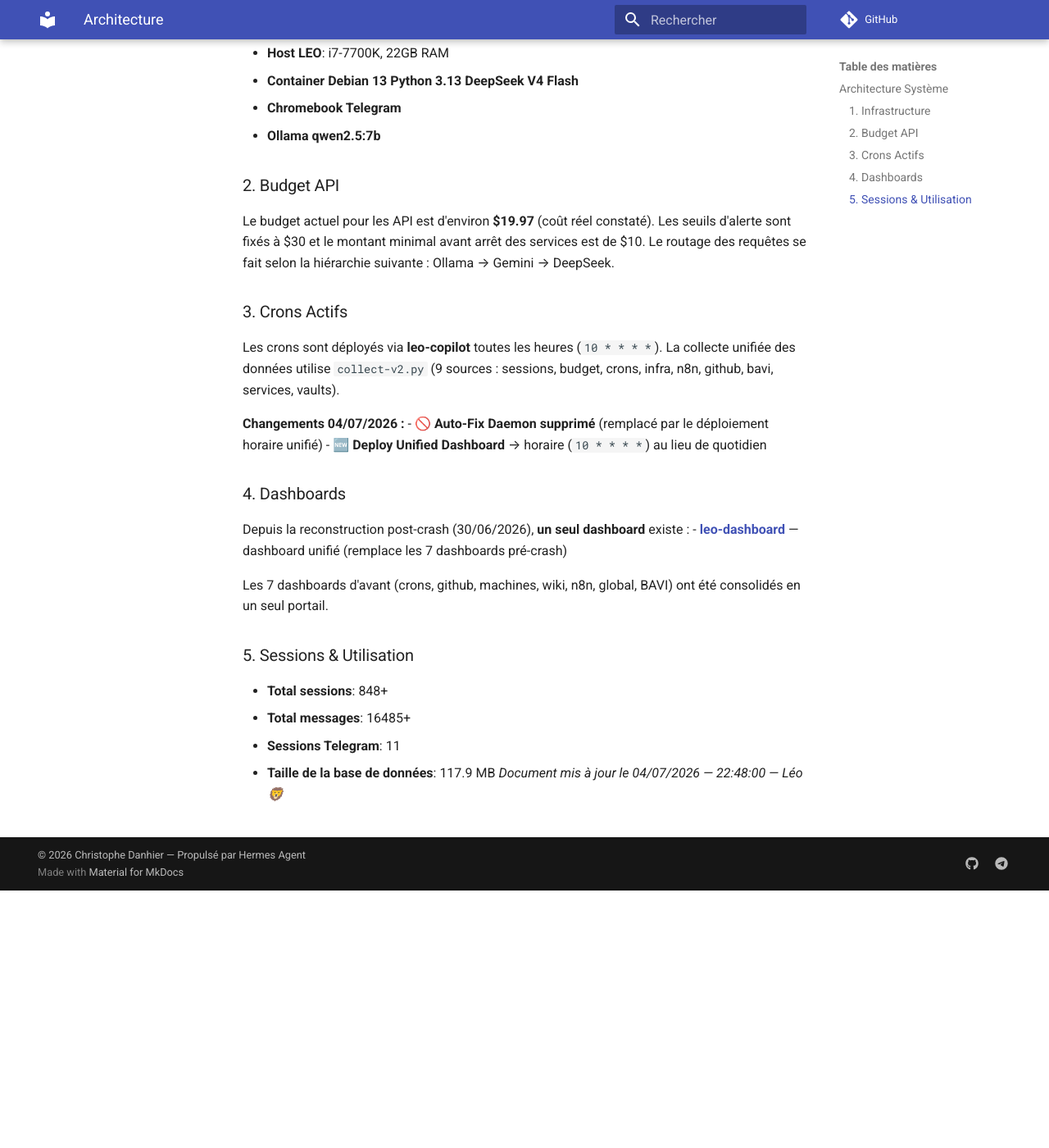
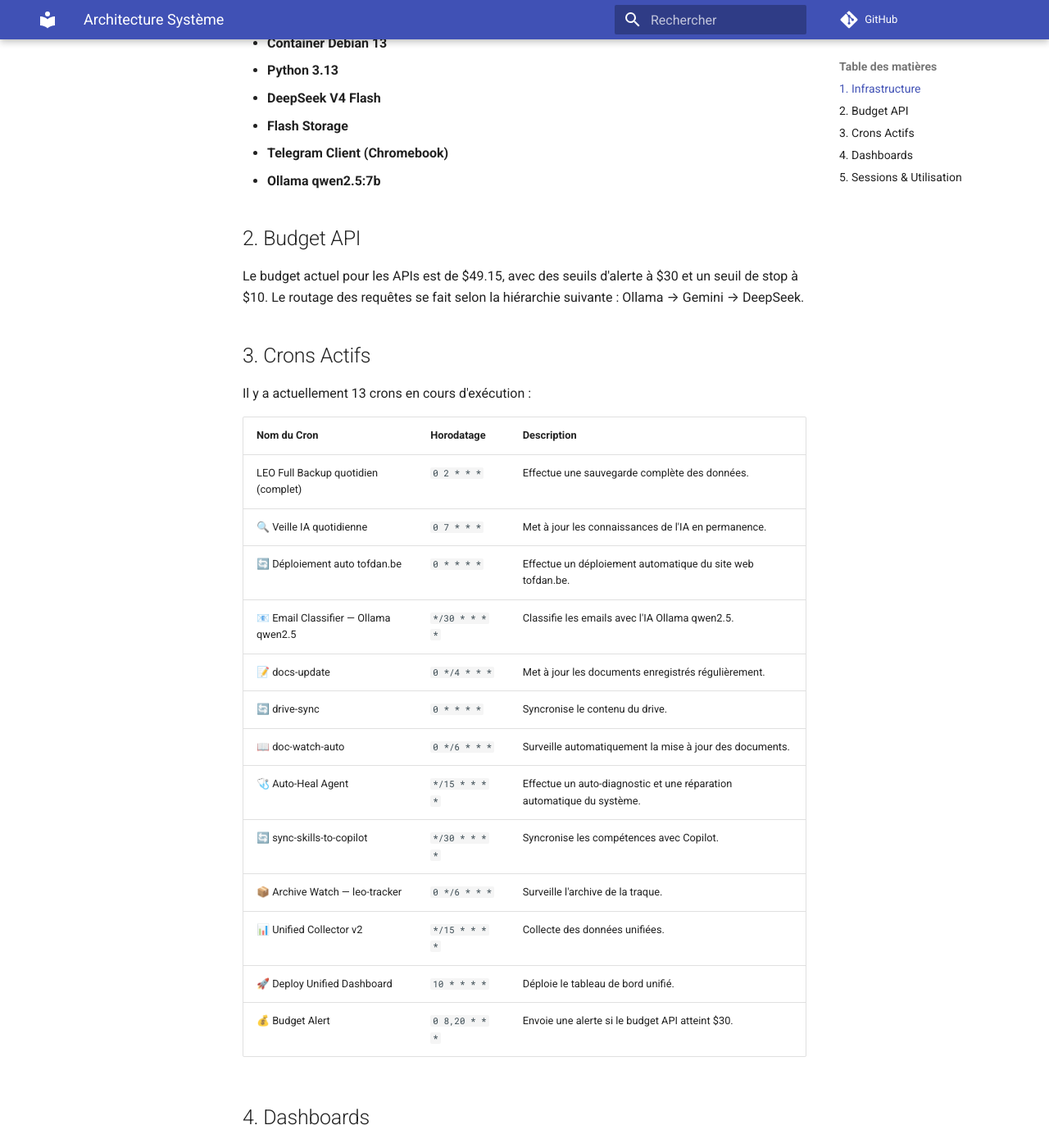
Before and after one commit to christophedanhier-hash/hermes-wiki, an MkDocs documentation site: the page built from docs/hermes/architecture.md, in a window 1280 px wide and 1400 px high, scrolled down 314 px. Shown: the whole window at 82% size. Built offline with MkDocs 1.6.1 and Material for MkDocs 9.7.7, drawn with Linux system fonts in a browser that asks for light colours; comment, search, counter and statistics services are not loaded; some of the changed text lies outside the part shown.

Commit message:
docs: mise à jour hebdomadaire du 05/07/2026

```diff
--- a/docs/hermes/architecture.md
+++ b/docs/hermes/architecture.md
@@ -1,37 +1,49 @@
-## Architecture Système
+# Architecture Système
 
-### 1. Infrastructure
-
+## 1. Infrastructure
 L'infrastructure de LEO est composée des éléments suivants :
 
 - **Host LEO**: i7-7700K, 22GB RAM
-- **Container Debian 13 Python 3.13 DeepSeek V4 Flash**
-- **Chromebook Telegram**
+- **Container Debian 13**
+- **Python 3.13**
+- **DeepSeek V4 Flash**
+- **Flash Storage**
+- **Telegram Client (Chromebook)**
 - **Ollama qwen2.5:7b**
 
-### 2. Budget API
+## 2. Budget API
+Le budget actuel pour les APIs est de $49.15, avec des seuils d'alerte à $30 et un seuil de stop à $10. Le routage des requêtes se fait selon la hiérarchie suivante : Ollama → Gemini → DeepSeek.
 
-Le budget actuel pour les API est d'environ **$19.97** (coût réel constaté). Les seuils d'alerte sont fixés à $30 et le montant minimal avant arrêt des services est de $10. Le routage des requêtes se fait selon la hiérarchie suivante : Ollama → Gemini → DeepSeek.
+## 3. Crons Actifs
+Il y a actuellement 13 crons en cours d'exécution :
 
-### 3. Crons Actifs
+| **Nom du Cron** | **Horodatage** | **Description** |
+| --- | --- | --- |
+| LEO Full Backup quotidien (complet) | `0 2 * * *` | Effectue une sauvegarde complète des données. |
+| 🔍 Veille IA quotidienne | `0 7 * * *` | Met à jour les connaissances de l'IA en permanence. |
+| 🔄 Déploiement auto tofdan.be | `0 * * * *` | Effectue un déploiement automatique du site web tofdan.be. |
+| 📧 Email Classifier — Ollama qwen2.5 | `*/30 * * * *` | Classifie les emails avec l'IA Ollama qwen2.5. |
+| 📝 docs-update | `0 */4 * * *` | Met à jour les documents enregistrés régulièrement. |
+| 🔄 drive-sync | `0 * * * *` | Syncronise le contenu du drive. |
+| 📖 doc-watch-auto | `0 */6 * * *` | Surveille automatiquement la mise à jour des documents. |
+| 🩺 Auto-Heal Agent | `*/15 * * * *` | Effectue un auto-diagnostic et une réparation automatique du système. |
+| 🔄 sync-skills-to-copilot | `*/30 * * * *` | Syncronise les compétences avec Copilot. |
+| 📦 Archive Watch — leo-tracker | `0 */6 * * *` | Surveille l'archive de la traque. |
+| 📊 Unified Collector v2 | `*/15 * * * *` | Collecte des données unifiées. |
+| 🚀 Deploy Unified Dashboard | `10 * * * *` | Déploie le tableau de bord unifié. |
+| 💰 Budget Alert | `0 8,20 * * *` | Envoie une alerte si le budget API atteint $30. |
 
-Les crons sont déployés via **leo-copilot** toutes les heures (`10 * * * *`). La collecte unifiée des données utilise `collect-v2.py` (9 sources : sessions, budget, crons, infra, n8n, github, bavi, services, vaults).
+## 4. Dashboards
+Les dashboards actuellement disponibles sont :
 
-**Changements 04/07/2026 :**
-- 🚫 **Auto-Fix Daemon supprimé** (remplacé par le déploiement horaire unifié)
-- 🆕 **Deploy Unified Dashboard** → horaire (`10 * * * *`) au lieu de quotidien
+- **crons**
+- **github**
+- **machines**
+- **wiki**
 
-### 4. Dashboards
+## 5. Sessions & Utilisation
+- **Total sessions**: 887
+- **Total messages**: 16,677
+- **Sessions Telegram**: 11
 
-Depuis la reconstruction post-crash (30/06/2026), **un seul dashboard** existe :
-- **[leo-dashboard](https://christophedanhier-hash.github.io/leo-dashboard/)** — dashboard unifié (remplace les 7 dashboards pré-crash)
-
-Les 7 dashboards d'avant (crons, github, machines, wiki, n8n, global, BAVI) ont été consolidés en un seul portail.
-
-### 5. Sessions & Utilisation
-
-- **Total sessions**: 848+
-- **Total messages**: 16485+
-- **Sessions Telegram**: 11
-- **Taille de la base de données**: 117.9 MB
-*Document mis à jour le 04/07/2026 — 22:48:00 — Léo 🦁*
+La taille de la base de données est actuellement de 119.6 MB.
```
Also changed, not shown: docs/hermes/changelog.md (+11 -8 lines).
